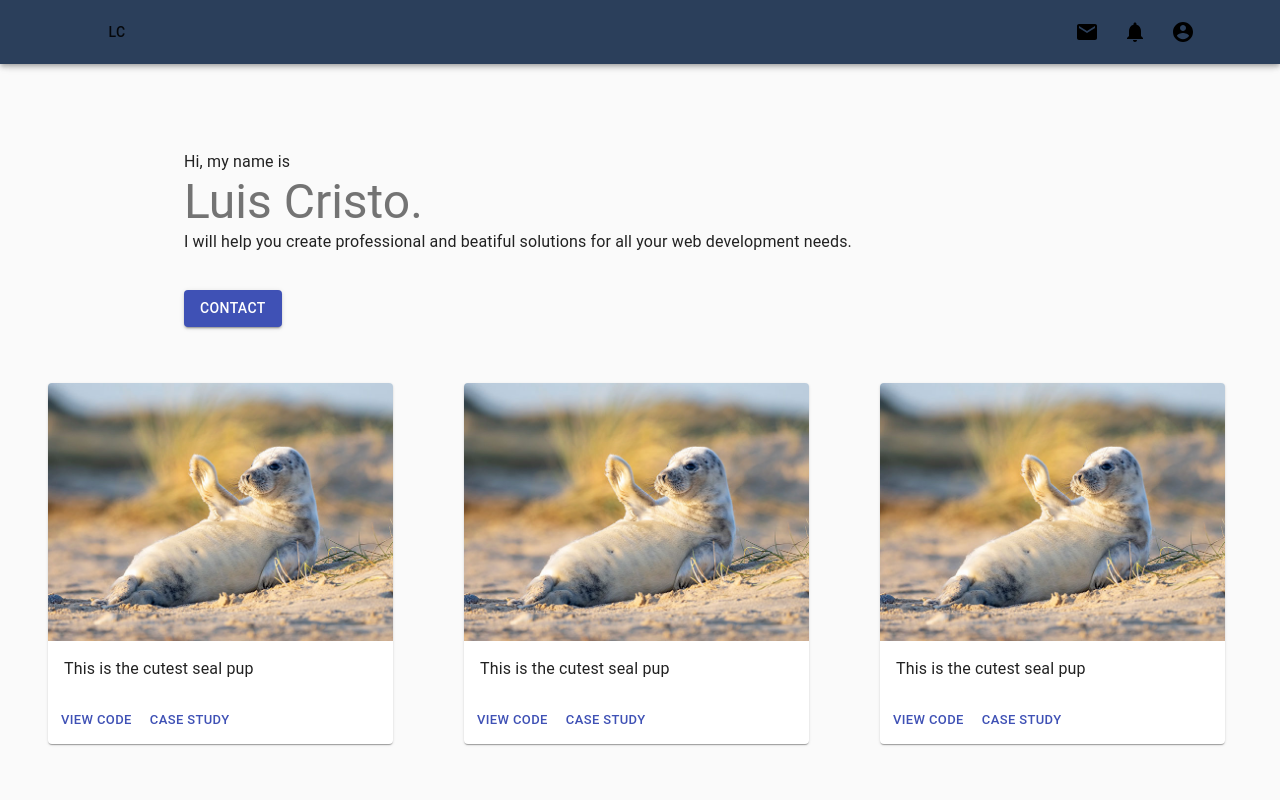
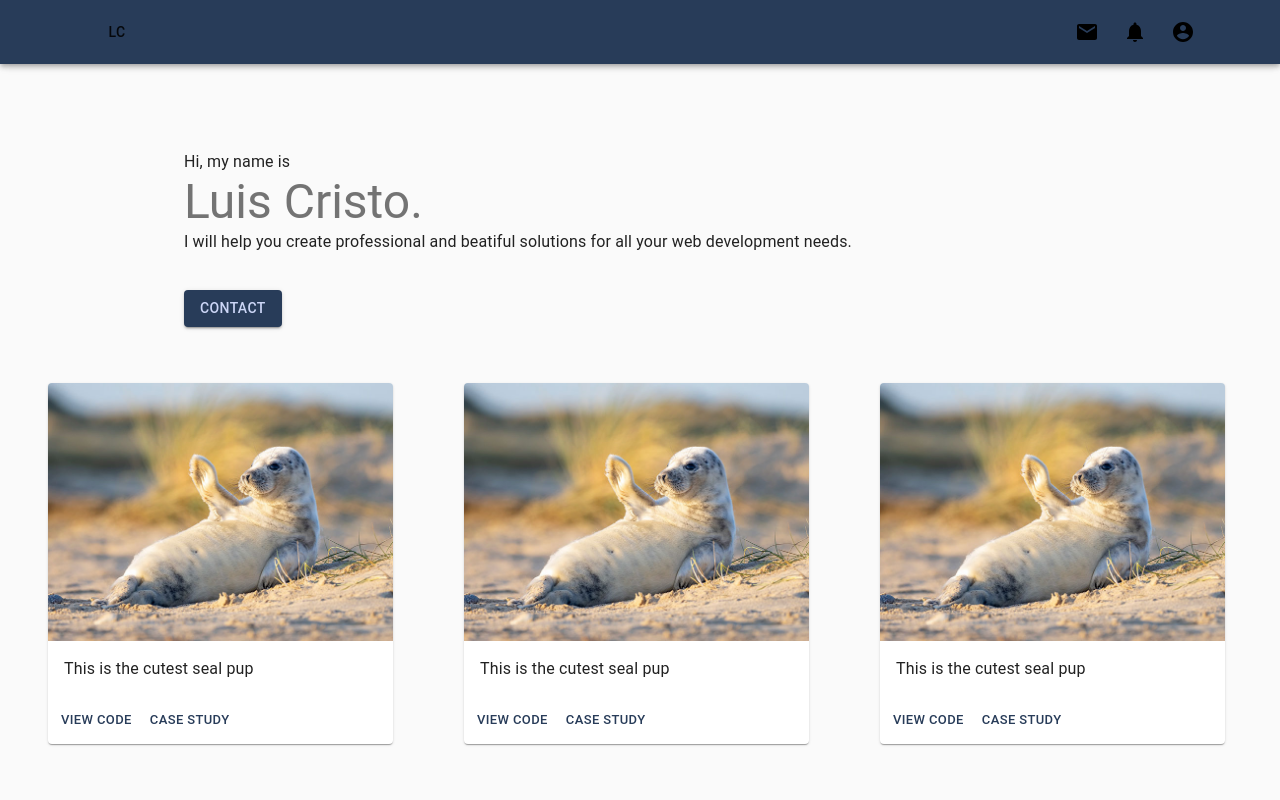
Before and after one commit to Blazekla/portfolio, a React (Create React App) app: page / in a window 1280 px wide. Shown: the top 800 px of the page. Built offline with nearby package versions, Linux system fonts and the light colour scheme.

Commit message:
Added primary and secondary palette colors

```diff
--- a/src/App.js
+++ b/src/App.js
@@ -13,19 +13,26 @@
 import Contact from "./components/Contact";
 import Footer from "./components/Footer";
 
-import theme from "./styles/theme";
+// import theme from "./styles/theme";
 import {
   createMuiTheme,
   makeStyles,
   ThemeProvider
 } from "@material-ui/core/styles";
 
-const useStyles = makeStyles(theme);
+// const useStyles = makeStyles(theme);
+
+const theme = {
+  palette: {
+    primary: { main: "#283c59", contrastText: "#ccd6f6" },
+    secondary: { main: "#64ffda", contrastText: "#000000" }
+  }
+};
 
 const theming = createMuiTheme(theme);
 
 function App() {
-  const classes = useStyles();
+  // const classes = useStyles();
 
   return (
     <React.Fragment>
@@ -37,9 +44,8 @@
       >
         {/* {console.log(classes.container)} */}
         <ThemeProvider theme={theming}>
-          {console.log(theme)}
+          {console.log(theming)}
           <MenuAppBar />
-        </ThemeProvider>
           {/* <TestBar /> */}
 
           <HeroBanner />
@@ -54,6 +60,7 @@
             </div>
           </Container>
           <Footer />
+        </ThemeProvider>
       </div>
     </React.Fragment>
   );
--- a/src/components/AppBar.js
+++ b/src/components/AppBar.js
@@ -27,8 +27,8 @@
   },
   appBar: {
     alignItems: "center",
-    justifyContent: "space-between",
-    backgroundColor: "rgba(41, 61, 90, 0.99)"
+    justifyContent: "space-between"
+    // backgroundColor: "rgba(41, 61, 90, 0.99)"
     // boxShadow: "none"
     // width: "inherit"
   },
--- a/src/components/HeroUnit.js
+++ b/src/components/HeroUnit.js
@@ -10,7 +10,7 @@
       <Container
         maxWidth="md"
         style={{
-          backgroundColor: "inherit",
+          // backgroundColor: "inherit",
           paddingTop: "150px",
           marginBottom: "40px"
           // marginTop: "150px"
--- a/src/components/Projects.js
+++ b/src/components/Projects.js
@@ -1,41 +1,17 @@
 import React from "react";
-// import Typography from "@material-ui/core/Typography";
-import {
-  Container,
-  // Paper,
-  // useMediaQuery,
-  Grid
-  // Card,
-  // CardMedia,
-  // CardActions,
-  // CardContent,
-  // Button
-} from "@material-ui/core";
-// import {
-//   createMuiTheme,
-//   ThemeProvider,
-//   useTheme,
-//   makeStyles
-// } from "@material-ui/styles";
+
+import { Container, Grid } from "@material-ui/core";
+
 import ContentCard from "./sub_components/Cards";
-// import { green } from "@material-ui/core/colors";
-
-// import "typeface-roboto";
-// const useStyles = makeStyles(theme => ({
-//   root: {
-//     backgroundColor: "darkgreen"
-//   }
-// }));
 
 const count = [1, 2, 3, 4, 5, 6];
 function Projects() {
-  // const theme = useTheme();
-  // const matches = useMediaQuery(theme.breakpoints.up("sm"));
-  // const matches = useMediaQuery("(min-width:600px)");
-  // const classes = useStyles();
   return (
     <React.Fragment>
-      <Container maxWidth="lg" style={{ backgroundColor: "inherit" }}>
+      <Container
+        maxWidth="lg"
+        // style={{ backgroundColor: "inherit" }}
+      >
         {/* Grid Section Start */}
         <Grid
           container
--- /dev/null
+++ b/src/styles/muiTheme.js
@@ -0,0 +1,230 @@
+// import { createMuiTheme } from '@material-ui/core/styles';
+
+// const palette = {
+//   primary: { main: '#283c59', contrastText: '#ccd6f6' },
+//   secondary: { main: '#64ffda', contrastText: '#000000' }
+// };
+// const themeName = 'Rhino Aquamarine Gundi';
+
+// export default createMuiTheme({ palette, themeName });
+
+const theme = {
+  breakpoints: {
+    keys: ["xs", "sm", "md", "lg", "xl"],
+    values: { xs: 0, lg: 1280, sm: 600, xl: 1920, md: 960 }
+  },
+  mixins: {
+    toolbar: {
+      minHeight: 56,
+      "@media (min-width:0px) and (orientation: landscape)": {
+        minHeight: 48
+      },
+      "@media (min-width:600px)": { minHeight: 64 }
+    }
+  },
+  shadows: [
+    "none",
+    "0px 1px 3px 0px rgba(0, 0, 0, 0.2),0px 1px 1px 0px rgba(0, 0, 0, 0.14),0px 2px 1px -1px rgba(0, 0, 0, 0.12)",
+    "0px 1px 5px 0px rgba(0, 0, 0, 0.2),0px 2px 2px 0px rgba(0, 0, 0, 0.14),0px 3px 1px -2px rgba(0, 0, 0, 0.12)",
+    "0px 1px 8px 0px rgba(0, 0, 0, 0.2),0px 3px 4px 0px rgba(0, 0, 0, 0.14),0px 3px 3px -2px rgba(0, 0, 0, 0.12)",
+    "0px 2px 4px -1px rgba(0, 0, 0, 0.2),0px 4px 5px 0px rgba(0, 0, 0, 0.14),0px 1px 10px 0px rgba(0, 0, 0, 0.12)",
+    "0px 3px 5px -1px rgba(0, 0, 0, 0.2),0px 5px 8px 0px rgba(0, 0, 0, 0.14),0px 1px 14px 0px rgba(0, 0, 0, 0.12)",
+    "0px 3px 5px -1px rgba(0, 0, 0, 0.2),0px 6px 10px 0px rgba(0, 0, 0, 0.14),0px 1px 18px 0px rgba(0, 0, 0, 0.12)",
+    "0px 4px 5px -2px rgba(0, 0, 0, 0.2),0px 7px 10px 1px rgba(0, 0, 0, 0.14),0px 2px 16px 1px rgba(0, 0, 0, 0.12)",
+    "0px 5px 5px -3px rgba(0, 0, 0, 0.2),0px 8px 10px 1px rgba(0, 0, 0, 0.14),0px 3px 14px 2px rgba(0, 0, 0, 0.12)",
+    "0px 5px 6px -3px rgba(0, 0, 0, 0.2),0px 9px 12px 1px rgba(0, 0, 0, 0.14),0px 3px 16px 2px rgba(0, 0, 0, 0.12)",
+    "0px 6px 6px -3px rgba(0, 0, 0, 0.2),0px 10px 14px 1px rgba(0, 0, 0, 0.14),0px 4px 18px 3px rgba(0, 0, 0, 0.12)",
+    "0px 6px 7px -4px rgba(0, 0, 0, 0.2),0px 11px 15px 1px rgba(0, 0, 0, 0.14),0px 4px 20px 3px rgba(0, 0, 0, 0.12)",
+    "0px 7px 8px -4px rgba(0, 0, 0, 0.2),0px 12px 17px 2px rgba(0, 0, 0, 0.14),0px 5px 22px 4px rgba(0, 0, 0, 0.12)",
+    "0px 7px 8px -4px rgba(0, 0, 0, 0.2),0px 13px 19px 2px rgba(0, 0, 0, 0.14),0px 5px 24px 4px rgba(0, 0, 0, 0.12)",
+    "0px 7px 9px -4px rgba(0, 0, 0, 0.2),0px 14px 21px 2px rgba(0, 0, 0, 0.14),0px 5px 26px 4px rgba(0, 0, 0, 0.12)",
+    "0px 8px 9px -5px rgba(0, 0, 0, 0.2),0px 15px 22px 2px rgba(0, 0, 0, 0.14),0px 6px 28px 5px rgba(0, 0, 0, 0.12)",
+    "0px 8px 10px -5px rgba(0, 0, 0, 0.2),0px 16px 24px 2px rgba(0, 0, 0, 0.14),0px 6px 30px 5px rgba(0, 0, 0, 0.12)",
+    "0px 8px 11px -5px rgba(0, 0, 0, 0.2),0px 17px 26px 2px rgba(0, 0, 0, 0.14),0px 6px 32px 5px rgba(0, 0, 0, 0.12)",
+    "0px 9px 11px -5px rgba(0, 0, 0, 0.2),0px 18px 28px 2px rgba(0, 0, 0, 0.14),0px 7px 34px 6px rgba(0, 0, 0, 0.12)",
+    "0px 9px 12px -6px rgba(0, 0, 0, 0.2),0px 19px 29px 2px rgba(0, 0, 0, 0.14),0px 7px 36px 6px rgba(0, 0, 0, 0.12)",
+    "0px 10px 13px -6px rgba(0, 0, 0, 0.2),0px 20px 31px 3px rgba(0, 0, 0, 0.14),0px 8px 38px 7px rgba(0, 0, 0, 0.12)",
+    "0px 10px 13px -6px rgba(0, 0, 0, 0.2),0px 21px 33px 3px rgba(0, 0, 0, 0.14),0px 8px 40px 7px rgba(0, 0, 0, 0.12)",
+    "0px 10px 14px -6px rgba(0, 0, 0, 0.2),0px 22px 35px 3px rgba(0, 0, 0, 0.14),0px 8px 42px 7px rgba(0, 0, 0, 0.12)",
+    "0px 11px 14px -7px rgba(0, 0, 0, 0.2),0px 23px 36px 3px rgba(0, 0, 0, 0.14),0px 9px 44px 8px rgba(0, 0, 0, 0.12)",
+    "0px 11px 15px -7px rgba(0, 0, 0, 0.2),0px 24px 38px 3px rgba(0, 0, 0, 0.14),0px 9px 46px 8px rgba(0, 0, 0, 0.12)"
+  ],
+  direction: "ltr",
+  overrides: {},
+  transitions: {
+    easing: {
+      easeInOut: "cubic-bezier(0.4, 0, 0.2, 1)",
+      easeOut: "cubic-bezier(0.0, 0, 0.2, 1)",
+      easeIn: "cubic-bezier(0.4, 0, 1, 1)",
+      sharp: "cubic-bezier(0.4, 0, 0.6, 1)"
+    },
+    duration: {
+      standard: 300,
+      short: 250,
+      enteringScreen: 225,
+      shorter: 200,
+      leavingScreen: 195,
+      shortest: 150,
+      complex: 375
+    }
+  },
+  typography: {
+    headline: {
+      color: "rgba(0, 0, 0, 0.87)",
+      fontFamily: '"Roboto", "Helvetica", "Arial", sans-serif',
+      lineHeight: "1.35417em",
+      fontSize: "1.5rem",
+      fontWeight: 400
+    },
+    display2: {
+      marginLeft: "-.02em",
+      color: "rgba(0, 0, 0, 0.54)",
+      fontFamily: '"Roboto", "Helvetica", "Arial", sans-serif',
+      lineHeight: "1.13333em",
+      fontSize: "2.8125rem",
+      fontWeight: 400
+    },
+    fontWeightLight: 300,
+    display3: {
+      marginLeft: "-.02em",
+      color: "rgba(0, 0, 0, 0.54)",
+      fontFamily: '"Roboto", "Helvetica", "Arial", sans-serif',
+      letterSpacing: "-.02em",
+      lineHeight: "1.30357em",
+      fontSize: "3.5rem",
+      fontWeight: 400
+    },
+    display4: {
+      marginLeft: "-.04em",
+      color: "rgba(0, 0, 0, 0.54)",
+      fontFamily: '"Roboto", "Helvetica", "Arial", sans-serif',
+      letterSpacing: "-.04em",
+      lineHeight: "1.14286em",
+      fontSize: "7rem",
+      fontWeight: 300
+    },
+    fontWeightRegular: 400,
+    display1: {
+      color: "rgba(0, 0, 0, 0.54)",
+      fontFamily: '"Roboto", "Helvetica", "Arial", sans-serif',
+      lineHeight: "1.20588em",
+      fontSize: "2.125rem",
+      fontWeight: 400
+    },
+    button: {
+      textTransform: "uppercase",
+      color: "rgba(0, 0, 0, 0.87)",
+      fontFamily: '"Roboto", "Helvetica", "Arial", sans-serif',
+      fontSize: "0.875rem",
+      fontWeight: 500
+    },
+    fontFamily: '"Roboto", "Helvetica", "Arial", sans-serif',
+    body2: {
+      color: "rgba(0, 0, 0, 0.87)",
+      fontFamily: '"Roboto", "Helvetica", "Arial", sans-serif',
+      lineHeight: "1.71429em",
+      fontSize: "0.875rem",
+      fontWeight: 500
+    },
+    caption: {
+      color: "rgba(0, 0, 0, 0.54)",
+      fontFamily: '"Roboto", "Helvetica", "Arial", sans-serif',
+      lineHeight: "1.375em",
+      fontSize: "0.75rem",
+      fontWeight: 400
+    },
+    fontSize: 14,
+    fontWeightMedium: 500,
+    title: {
+      color: "rgba(0, 0, 0, 0.87)",
+      fontFamily: '"Roboto", "Helvetica", "Arial", sans-serif',
+      lineHeight: "1.16667em",
+      fontSize: "1.3125rem",
+      fontWeight: 500
+    },
+    subheading: {
+      color: "rgba(0, 0, 0, 0.87)",
+      fontFamily: '"Roboto", "Helvetica", "Arial", sans-serif',
+      lineHeight: "1.5em",
+      fontSize: "1rem",
+      fontWeight: 400
+    },
+    body1: {
+      color: "rgba(0, 0, 0, 0.87)",
+      fontFamily: '"Roboto", "Helvetica", "Arial", sans-serif',
+      lineHeight: "1.46429em",
+      fontSize: "0.875rem",
+      fontWeight: 400
+    }
+  },
+  zIndex: {
+    modal: 1300,
+    snackbar: 1400,
+    drawer: 1200,
+    appBar: 1100,
+    mobileStepper: 1000,
+    tooltip: 1500
+  },
+  shape: { borderRadius: 4 },
+  props: {},
+  spacing: { unit: 8 },
+  palette: {
+    tonalOffset: 0.2,
+    background: { paper: "#fff", default: "#fafafa" },
+    contrastThreshold: 3,
+    grey: {
+      "50": "#fafafa",
+      "100": "#f5f5f5",
+      "200": "#eeeeee",
+      "300": "#e0e0e0",
+      "400": "#bdbdbd",
+      "500": "#9e9e9e",
+      "600": "#757575",
+      "700": "#616161",
+      "800": "#424242",
+      "900": "#212121",
+      A700: "#616161",
+      A100: "#d5d5d5",
+      A400: "#303030",
+      A200: "#aaaaaa"
+    },
+    text: {
+      primary: "rgba(0, 0, 0, 0.87)",
+      secondary: "rgba(0, 0, 0, 0.54)",
+      disabled: "rgba(0, 0, 0, 0.38)",
+      hint: "rgba(0, 0, 0, 0.38)"
+    },
+    divider: "rgba(0, 0, 0, 0.12)",
+    secondary: {
+      main: "#64ffda",
+      light: "rgb(131, 255, 225)",
+      dark: "rgb(70, 178, 152)",
+      contrastText: "#000000"
+    },
+    common: { black: "#000", white: "#fff" },
+    error: {
+      light: "#e57373",
+      main: "#f44336",
+      dark: "#d32f2f",
+      contrastText: "#fff"
+    },
+    type: "light",
+    action: {
+      hoverOpacity: 0.08,
+      hover: "rgba(0, 0, 0, 0.08)",
+      selected: "rgba(0, 0, 0, 0.14)",
+      disabledBackground: "rgba(0, 0, 0, 0.12)",
+      disabled: "rgba(0, 0, 0, 0.26)",
+      active: "rgba(0, 0, 0, 0.54)"
+    },
+    primary: {
+      main: "#283c59",
+      light: "rgb(83, 99, 122)",
+      dark: "rgb(28, 42, 62)",
+      contrastText: "#ccd6f6"
+    }
+  },
+  themeName: "Rhino Aquamarine Gundi"
+};
+
+export default theme;
--- a/src/styles/theme.js
+++ b/src/styles/theme.js
@@ -2,7 +2,9 @@
 
 const theme = {
   palette: {
-    primary: deepPurple,
+    primary: {
+      main: "rgba(41,61,90,0.99)" // or #293d5a
+    },
 
     // {
     //   light: "#757ce8",
@@ -10,7 +12,9 @@
     //   dark: "#002884",
     //   contrastText: "#fff"
     // },
-    secondary: deepPurple
+    secondary: {
+      main: "#64ffda"
+    }
 
     // {
     //   light: "#ff7961",
```
Lines whose indentation alone changed are shown as unchanged.
